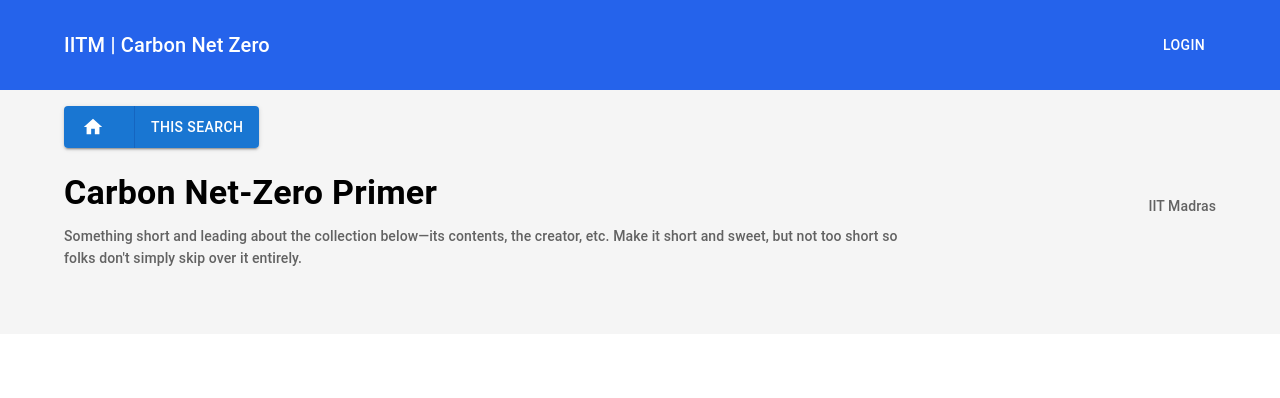
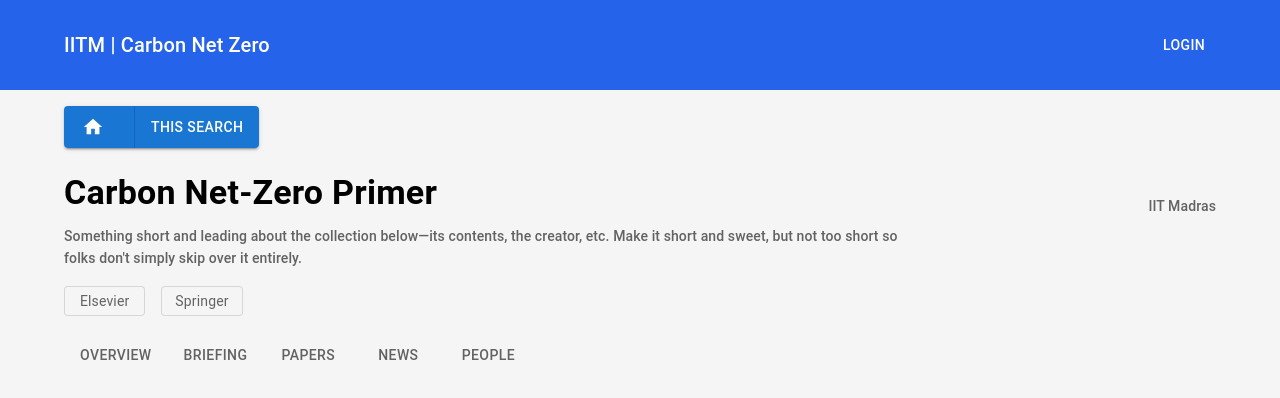
Before and after one commit to tssuba/project-carbon-net-zero, a React (Create React App) app in the folder frontend/: page / in a window 1280 px wide. Shown: the top 398 px of the page. Built offline with nearby package versions, Linux system fonts and the light colour scheme.

Commit message:
Added page navigation tabs

```diff
--- a/frontend/package.json
+++ b/frontend/package.json
@@ -11,6 +11,7 @@
     "@testing-library/jest-dom": "^5.16.4",
     "@testing-library/react": "^13.3.0",
     "@testing-library/user-event": "^13.5.0",
+    "create-react-app": "^5.0.1",
     "react": "^18.2.0",
     "react-dom": "^18.2.0",
     "react-router-dom": "^6.3.0",
--- a/frontend/src/App.js
+++ b/frontend/src/App.js
@@ -1,5 +1,6 @@
 import logo from './logo.svg';
 import './App.css';
+import * as React from 'react';
 import Navbar from './components/navbar';
 import { Button } from '@mui/material';
 import { ButtonGroup } from '@mui/material';
@@ -9,15 +10,26 @@
 import CssBaseline from '@mui/material/CssBaseline';
 import { createTheme, ThemeProvider } from '@mui/material/styles';
 import Typography from '@mui/material/Typography';
+import Tabs from '@mui/material/Tabs';
+import Tab from '@mui/material/Tab';
 
 import Paper from '@mui/material/Paper';
 import Grid from '@mui/material/Grid';
 import { styled } from '@mui/material/styles';
 
+// export default function DisabledTabs() {
+//   const [value, setValue] = React.useState(2);
+
+//   const handleChange = (event, newValue) => {
+//     setValue(newValue);
+//   };
+// }
+
+
 const Item = styled(Paper)(({ theme }) => ({
-  backgroundColor: theme.palette.mode === 'dark' ? '#1A2027' : '#fff',
+  backgroundColor: theme.palette.mode === 'dark' ? '#1A2027' : '#F5F5F5',
   ...theme.typography.body2,
-  padding: theme.spacing(1),
+  padding: theme.spacing(0.5),
   textAlign: 'center',
   color: theme.palette.text.secondary,
 }));
@@ -25,6 +37,11 @@
 const theme = createTheme();
 
 function App() {
+  const [value, setValue] = React.useState('one');
+
+  const handleChange = (event, newValue) => {
+    setValue(newValue);
+  };
   return (
     <ThemeProvider theme={theme}>
       <CssBaseline />
@@ -74,6 +91,26 @@
               </Typography>
               </Grid>
             </Grid>
+            <Grid container spacing={2}>
+              <Grid item xs={1}>
+                <Item variant="outlined" elevation={0}>Elsevier</Item>
+              </Grid>
+              <Grid item xs={1}>
+                <Item variant="outlined" elevation={0}>Springer</Item>
+
+              </Grid>
+            </Grid>
+            <Tabs
+            aria-label="navigation tabs"
+            value={value}
+            onChange={handleChange}
+            sx = {{pt: 2, pl: 0}}>
+              <Tab label="Overview" />
+              <Tab label="Briefing"/>
+              <Tab label="Papers"/>
+              <Tab label="News"/>
+              <Tab label="People"/>
+            </Tabs>
           </Container>
         </Box>
       </main>
```
Also changed, not shown: frontend/src/components/navtabs/index.js (added), 1 other file (tests, documents, lock files or other folders).
